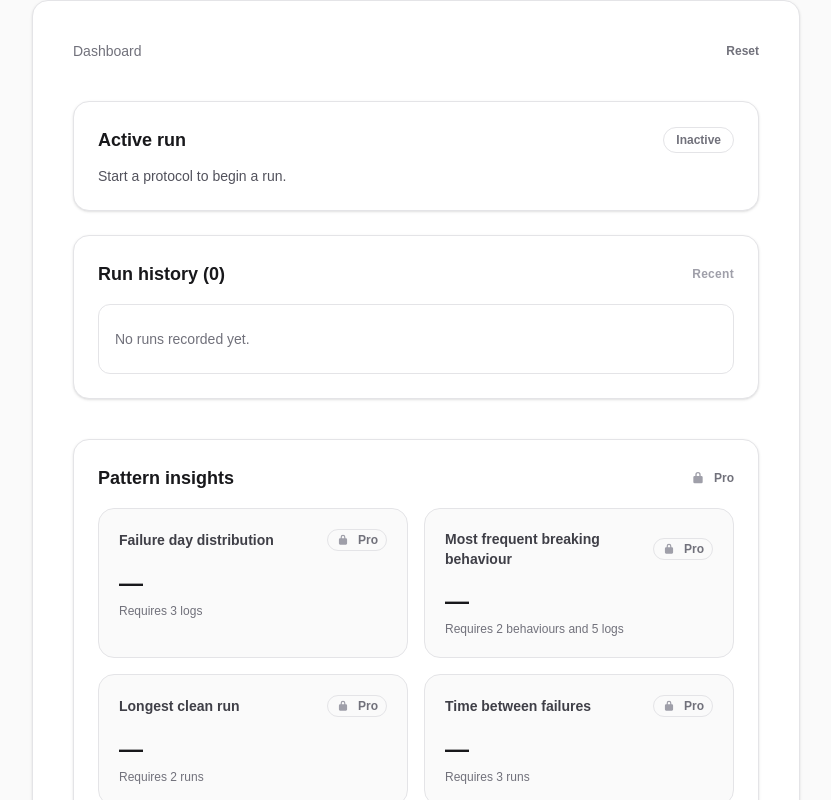
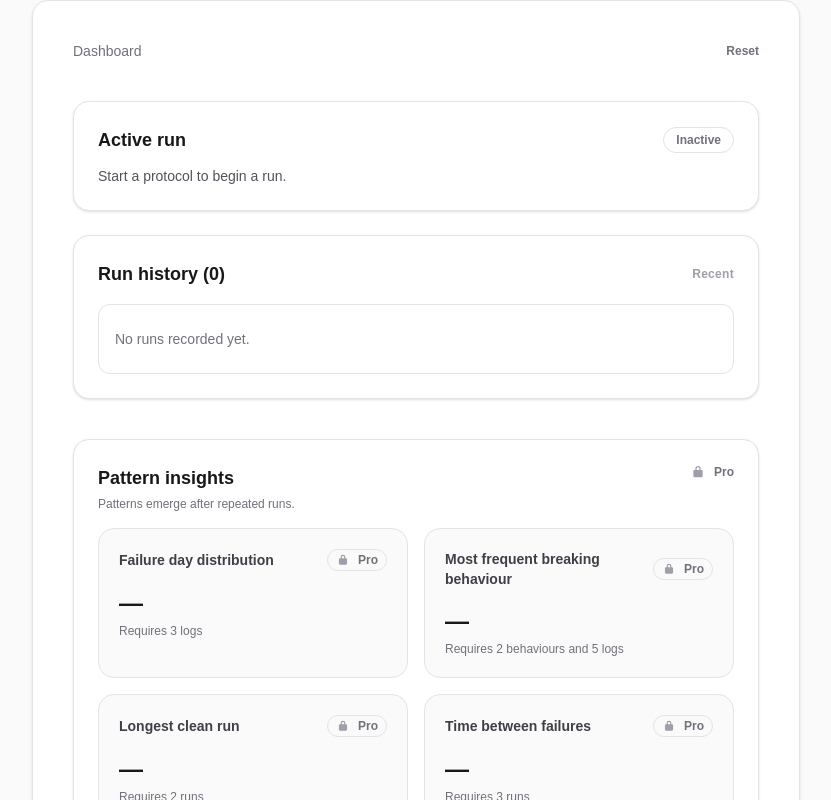
Before and after one commit to bbyjae-django-lab/quadrant, a Next.js app: page /dashboard in a window 1280 px wide. Shown: the top 800 px of the page, without its empty margins (224-1055 px from the left). Built offline with nearby package versions, Linux system fonts and the light colour scheme.

Commit message:
Normalize Pattern insights header microcopy

```diff
--- a/app/components/QuadrantApp.tsx
+++ b/app/components/QuadrantApp.tsx
@@ -1243,10 +1243,15 @@ export default function QuadrantApp({
                   </section>
 
                   <section className="rounded-2xl border border-zinc-200 bg-white p-6 shadow-sm">
-                    <div className="flex items-center justify-between">
-                      <h2 className="text-lg font-semibold text-zinc-900">
-                        Pattern insights
-                      </h2>
+                    <div className="flex items-start justify-between gap-4">
+                      <div>
+                        <h2 className="text-lg font-semibold text-zinc-900">
+                          Pattern insights
+                        </h2>
+                        <p className="mt-1 text-xs text-zinc-500">
+                          Patterns emerge after repeated runs.
+                        </p>
+                      </div>
                       {!isPro ? (
                         <button
                           type="button"
```
